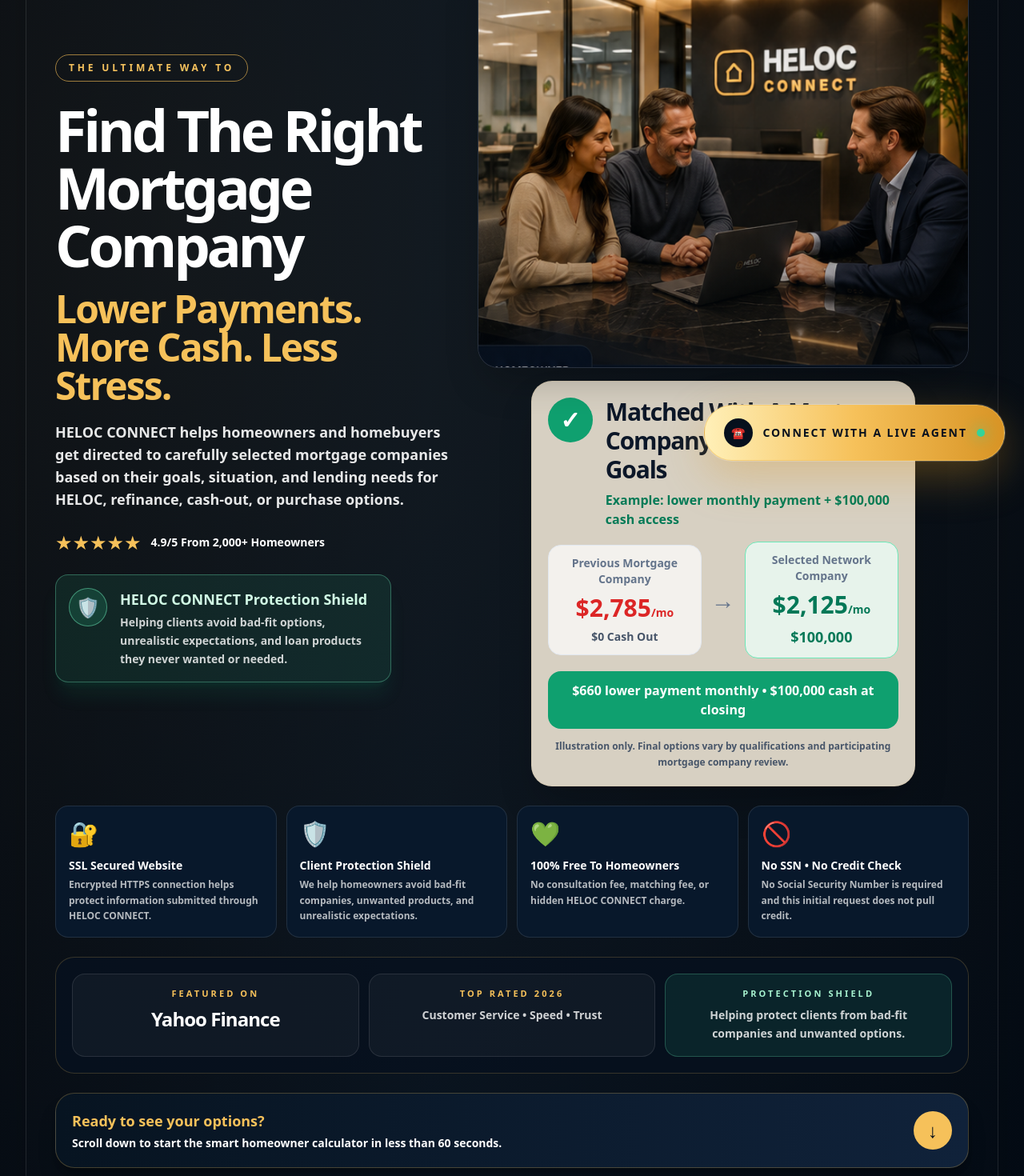
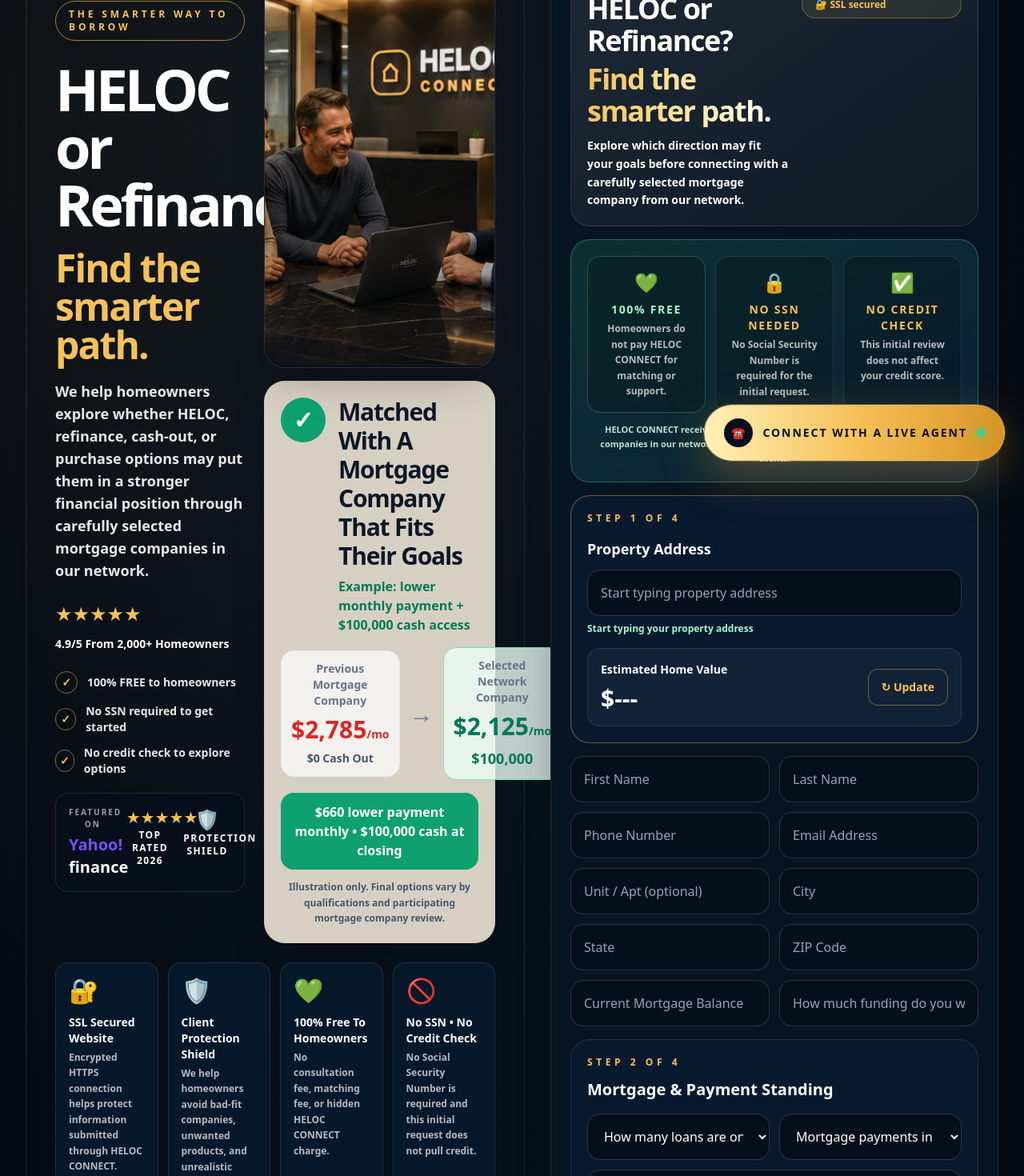
Before and after one commit to dannyfitone-hue/heloc-connect, a Next.js app: page / in a window 1280 px wide. Shown: the part 200-1670 px from the top of the page at 80% size. Built offline with nearby package versions, Linux system fonts and the light colour scheme.

Commit message:
Add files via upload

```diff
--- a/app/page.tsx
+++ b/app/page.tsx
@@ -262,40 +262,41 @@
           </div>
         </nav>
 
-        <div id="home" className="relative z-10 mx-auto grid max-w-[1540px] gap-4 px-3 py-4 sm:gap-6 sm:px-6 sm:py-6 lg:px-8 xl:grid-cols-1 xl:items-start xl:gap-6">
+        <div id="home" className="relative z-10 mx-auto grid max-w-[1540px] gap-4 px-3 py-4 sm:gap-6 sm:px-6 sm:py-6 lg:px-8 xl:grid-cols-[minmax(0,1fr)_minmax(430px,560px)] xl:items-start xl:gap-8">
           <section className="min-w-0 rounded-[24px] border border-white/10 bg-[#071421]/92 p-4 shadow-2xl shadow-black/30 sm:rounded-[28px] sm:p-7 lg:p-9">
             <div className="grid min-w-0 gap-4 sm:gap-6 lg:grid-cols-[.82fr_1fr] lg:items-center">
               <div className="min-w-0">
                 <div className="inline-flex rounded-full border border-[#d9a94e]/70 px-4 py-2 text-xs font-black uppercase tracking-[.32em] text-[#f7c35e]">
-                  The Ultimate Way To
+                  The Smarter Way To Borrow
                 </div>
                 <h1 className="mt-4 max-w-[520px] text-[36px] sm:mt-6 font-black leading-[.94] tracking-[-.06em] text-white sm:text-6xl lg:text-6xl xl:text-7xl">
-                  Find The Right Mortgage Company
+                  HELOC or Refinance?
                 </h1>
                 <h2 className="mt-3 max-w-[520px] text-[30px] sm:mt-5 font-black leading-[1.02] tracking-[-.04em] text-[#f6c15a] sm:text-5xl lg:text-5xl">
-                  Lower Payments. More Cash. Less Stress.
+                  Find the smarter path.
                 </h2>
                 <p className="mt-4 max-w-[540px] text-sm sm:mt-5 sm:text-base font-bold leading-relaxed text-white/90 sm:text-lg">
-                  HELOC CONNECT helps homeowners and homebuyers get directed to carefully selected mortgage companies based on their goals, situation, and lending needs for HELOC, refinance, cash-out, or purchase options.
+                  We help homeowners explore whether HELOC, refinance, cash-out, or purchase options may put them in a stronger financial position through carefully selected mortgage companies in our network.
                 </p>
                 <div className="mt-6 flex flex-wrap items-center gap-3">
                   <div className="text-2xl text-[#f6c15a]">★★★★★</div>
                   <div className="text-sm font-black text-white">4.9/5 From 2,000+ Homeowners</div>
                 </div>
-                <div className="mt-6 max-w-[420px] rounded-2xl border border-emerald-300/35 bg-emerald-400/10 p-4 shadow-xl shadow-emerald-500/10">
-                  <div className="flex gap-4">
-                    <div className="grid h-12 w-12 shrink-0 place-items-center rounded-full border border-emerald-300/50 bg-emerald-400/15 text-2xl text-emerald-200">🛡️</div>
-                    <div>
-                      <div className="text-lg font-black text-emerald-100">HELOC CONNECT Protection Shield</div>
-                      <div className="mt-1 text-sm font-bold leading-relaxed text-white/80">Helping clients avoid bad-fit options, unrealistic expectations, and loan products they never wanted or needed.</div>
-                    </div>
-                  </div>
+                <div className="mt-6 grid gap-3 text-sm font-bold text-white/90">
+                  <div className="flex items-center gap-3"><span className="grid h-7 w-7 place-items-center rounded-full border border-[#f6c15a]/50 text-[#f6c15a]">✓</span>100% FREE to homeowners</div>
+                  <div className="flex items-center gap-3"><span className="grid h-7 w-7 place-items-center rounded-full border border-[#f6c15a]/50 text-[#f6c15a]">✓</span>No SSN required to get started</div>
+                  <div className="flex items-center gap-3"><span className="grid h-7 w-7 place-items-center rounded-full border border-[#f6c15a]/50 text-[#f6c15a]">✓</span>No credit check to explore options</div>
+                </div>
+                <div className="mt-5 grid max-w-[560px] gap-3 rounded-2xl border border-white/10 bg-[#06101d]/70 p-4 sm:grid-cols-3">
+                  <div className="text-center"><div className="text-[10px] font-black uppercase tracking-[.2em] text-white/60">Featured On</div><div className="mt-1 text-xl font-black text-[#7b4dff]">Yahoo! <span className="text-white">finance</span></div></div>
+                  <div className="text-center"><div className="text-xl text-[#f6c15a]">★★★★★</div><div className="text-xs font-black uppercase tracking-[.12em] text-white">Top Rated 2026</div></div>
+                  <div className="text-center"><div className="text-2xl">🛡️</div><div className="text-xs font-black uppercase tracking-[.12em] text-white">Protection Shield</div></div>
                 </div>
               </div>
 
               <div className="min-w-0">
                 <div className="relative overflow-hidden rounded-[22px] sm:rounded-[26px] border border-white/10 bg-[#101827] shadow-2xl">
-                  <img src="/heloc-office-consultation.png" alt="Happy homeowners speaking with a HELOC CONNECT specialist inside a premium office" className="h-[220px] w-full object-cover object-center sm:h-[360px] lg:h-[520px]" />
+                  <img src="/heloc-office-consultation.png" alt="Happy homeowners meeting with a HELOC CONNECT specialist inside a premium office" className="h-[220px] w-full object-cover object-center sm:h-[360px] lg:h-[520px]" />
                   <div className="absolute inset-0 bg-gradient-to-t from-[#06101d]/35 via-transparent to-transparent" />
                 </div>
 
@@ -339,32 +340,13 @@
                 </div>
               ))}
             </div>
-
-            <div className="mt-4 grid gap-3 rounded-[24px] border border-[#f6c15a]/20 bg-[#07111f]/90 p-4 sm:mt-6 sm:grid-cols-3 sm:p-5">
-              <div className="rounded-2xl border border-white/10 bg-white/[.04] p-4 text-center">
-                <div className="text-[11px] font-black uppercase tracking-[.28em] text-[#f6c15a]">Featured On</div>
-                <div className="mt-2 text-2xl font-black tracking-[-.04em] text-white">Yahoo Finance</div>
-              </div>
-              <div className="rounded-2xl border border-white/10 bg-white/[.04] p-4 text-center">
-                <div className="text-[11px] font-black uppercase tracking-[.28em] text-[#f6c15a]">Top Rated 2026</div>
-                <div className="mt-2 text-sm font-black leading-relaxed text-white/80">Customer Service • Speed • Trust</div>
-              </div>
-              <div className="rounded-2xl border border-emerald-300/25 bg-emerald-400/10 p-4 text-center">
-                <div className="text-[11px] font-black uppercase tracking-[.28em] text-emerald-200">Protection Shield</div>
-                <div className="mt-2 text-sm font-black leading-relaxed text-white/80">Helping protect clients from bad-fit companies and unwanted options.</div>
-              </div>
+            <div className="mt-5 flex flex-col gap-3 rounded-[24px] border border-[#f6c15a]/25 bg-[#06101d]/80 p-4 sm:flex-row sm:items-center sm:justify-between">
+              <div><div className="text-lg font-black text-[#f6c15a]">Ready to see your options?</div><div className="text-sm font-bold text-white/80">Scroll down and start with your property address. It only takes a minute.</div></div>
+              <a href="#apply" className="inline-flex items-center justify-center rounded-full bg-gradient-to-b from-[#ffd36d] to-[#d89425] px-5 py-3 text-sm font-black text-[#06101d]">Start Below ↓</a>
             </div>
-
-            <a href="#apply" className="mt-5 flex items-center justify-between gap-4 rounded-[24px] border border-[#f6c15a]/25 bg-gradient-to-r from-[#071421] to-[#10223a] p-4 shadow-xl shadow-black/25 sm:mt-6 sm:p-5">
-              <div>
-                <div className="text-lg font-black text-[#f6c15a]">Ready to see your options?</div>
-                <div className="mt-1 text-sm font-bold text-white/78">Scroll down to start the smart homeowner calculator in less than 60 seconds.</div>
-              </div>
-              <div className="grid h-12 w-12 shrink-0 place-items-center rounded-full bg-[#f6c15a] text-2xl font-black text-[#06101d]">↓</div>
-            </a>
           </section>
 
-          <section id="apply" className="mx-auto w-full max-w-[1120px] min-w-0 rounded-[24px] border border-white/10 bg-[#071421] p-3 shadow-2xl shadow-black/35 sm:rounded-[28px] sm:p-6">
+          <section id="apply" className="min-w-0 rounded-[24px] border border-white/10 bg-[#071421] p-3 shadow-2xl shadow-black/35 sm:rounded-[28px] sm:p-6 lg:sticky lg:top-4">
             <form onSubmit={submitLead} className="grid min-w-0 gap-3 sm:gap-4">
               <div className="rounded-[22px] border border-white/10 bg-gradient-to-br from-white/[.09] to-white/[.03] p-4 sm:rounded-[24px] sm:p-5">
                 <div className="flex flex-col gap-4 sm:flex-row sm:items-start sm:justify-between">
```
Also changed, not shown: README_LAUNCH_HERO_CHANGES_VERIFIED.txt (added), 1 other file (tests, documents, lock files or other folders).
